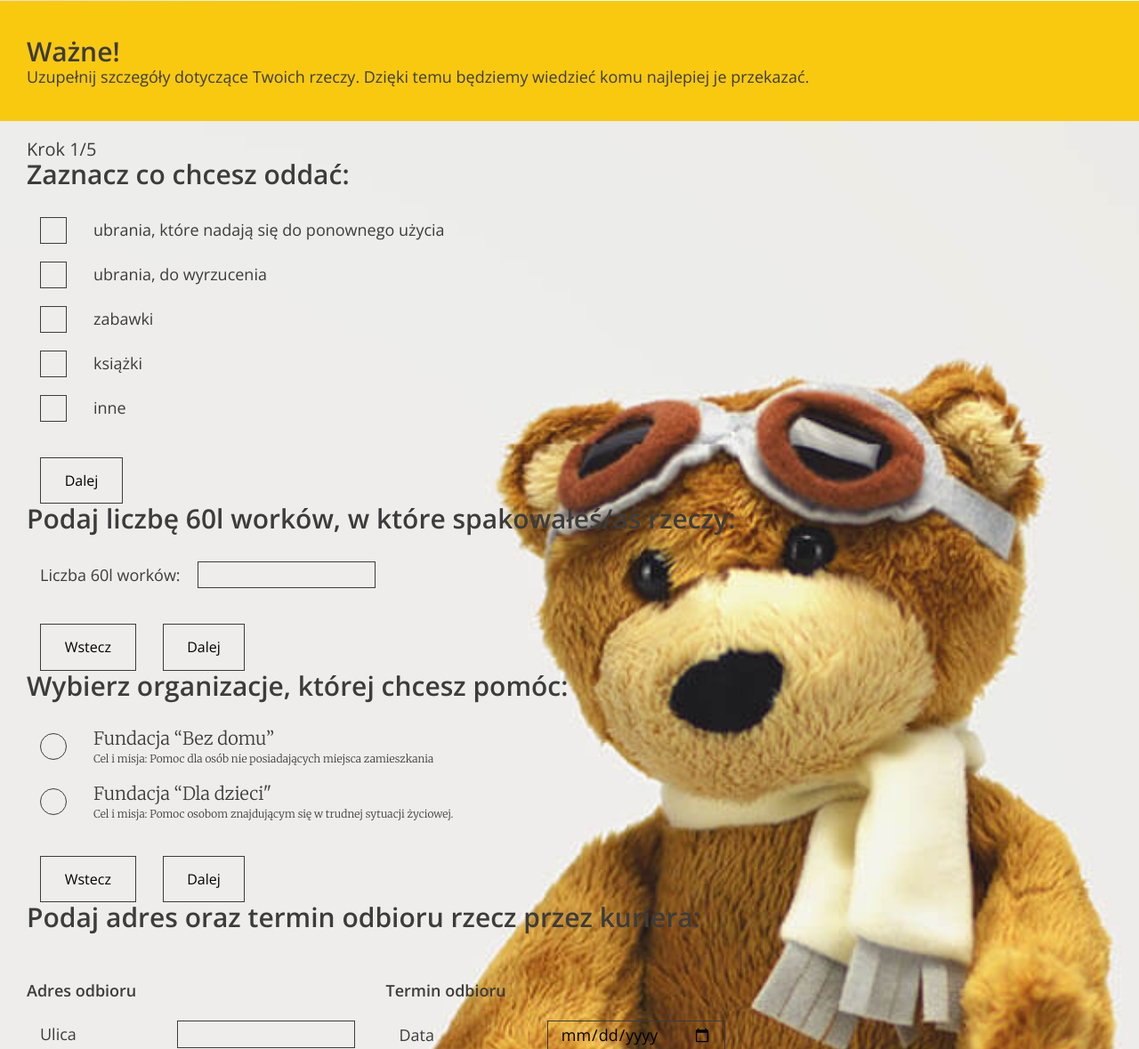
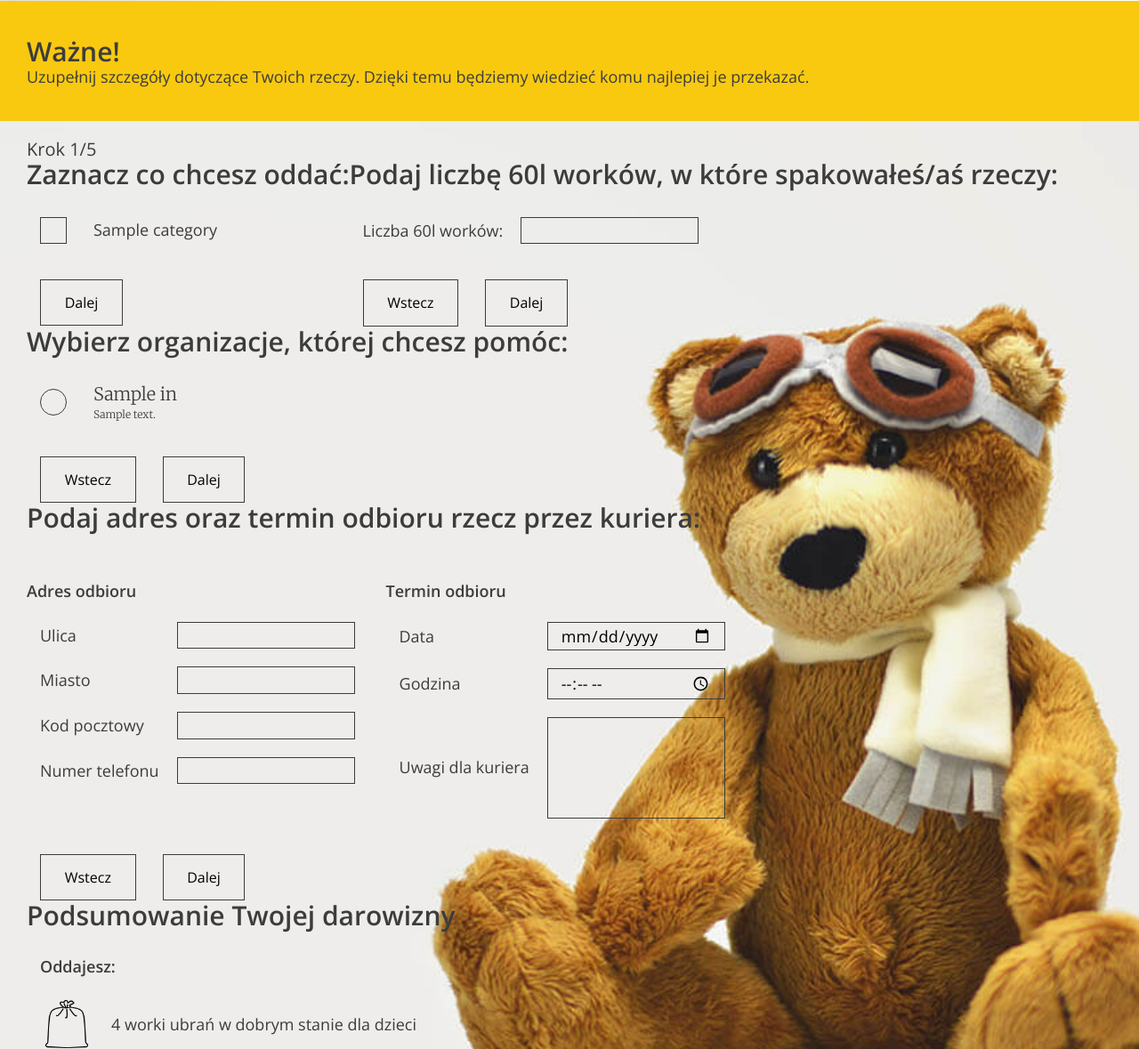
Before and after one commit to devtraining84/Donations-for-the-organizations, a Django app: template hfo2/main/templates/form.html in a window 1280 px wide. Shown: the part 1599-2778 px from the top of the page at 89% size. Run offline with Django 3.2, Linux system fonts and the light colour scheme; the template is opened without the code that fills it: most values are stand-ins (such as "Sample title", 1, 10 or a date in 2020); some libraries are stand-ins or nearby versions.

Commit message:
institutions are viewed in form

```diff
--- a/hfo2/main/templates/form.html
+++ b/hfo2/main/templates/form.html
@@ -63,55 +63,22 @@
           <div data-step="1" class="active">
             <h3>Zaznacz co chcesz oddać:</h3>
 
+            {% for category in categories %}
             <div class="form-group form-group--checkbox">
               <label>
                 <input
                   type="checkbox"
-                  name="categories"
-                  value="clothes-to-use"
+                  name= {{ category.id }}
+                  value= {{ category.id }}
                 />
                 <span class="checkbox"></span>
-                <span class="description"
-                  >ubrania, które nadają się do ponownego użycia</span
-                >
+                <span class="description">{{ category.name}}  </span>
+
               </label>
             </div>
+              {% endfor %}
 
-            <div class="form-group form-group--checkbox">
-              <label>
-                <input
-                  type="checkbox"
-                  name="categories"
-                  value="clothes-useless"
-                />
-                <span class="checkbox"></span>
-                <span class="description">ubrania, do wyrzucenia</span>
-              </label>
-            </div>
 
-            <div class="form-group form-group--checkbox">
-              <label>
-                <input type="checkbox" name="categories" value="toys" />
-                <span class="checkbox"></span>
-                <span class="description">zabawki</span>
-              </label>
-            </div>
-
-            <div class="form-group form-group--checkbox">
-              <label>
-                <input type="checkbox" name="categories" value="books" />
-                <span class="checkbox"></span>
-                <span class="description">książki</span>
-              </label>
-            </div>
-
-            <div class="form-group form-group--checkbox">
-              <label>
-                <input type="checkbox" name="categories" value="other" />
-                <span class="checkbox"></span>
-                <span class="description">inne</span>
-              </label>
-            </div>
 <!--  class to button in order to steps of form "next-step" -->
             <div class="form-group form-group--buttons">
               <button type="button" class="btn rest_api_exe">Dalej</button>
@@ -137,37 +104,24 @@
 
 
 
-          <!-- STEP 4 -->
+          <!-- STEP 3 -->
           <div data-step="1">
             <h3>Wybierz organizacje, której chcesz pomóc:</h3>
-
+              {% for ins in institutions %}
             <div class="form-group form-group--checkbox">
               <label>
                 <input type="radio" name="organization" value="old" />
                 <span class="checkbox radio"></span>
                 <span class="description">
-                  <div class="title">Fundacja “Bez domu”</div>
+                  <div class="title">{{ ins.name }}</div>
                   <div class="subtitle">
-                    Cel i misja: Pomoc dla osób nie posiadających miejsca
-                    zamieszkania
+                   {{ ins.description }}
                   </div>
                 </span>
               </label>
             </div>
+              {% endfor %}
 
-            <div class="form-group form-group--checkbox">
-              <label>
-                <input type="radio" name="organization" value="old" />
-                <span class="checkbox radio"></span>
-                <span class="description">
-                  <div class="title">Fundacja “Dla dzieci"</div>
-                  <div class="subtitle">
-                    Cel i misja: Pomoc osobom znajdującym się w trudnej sytuacji
-                    życiowej.
-                  </div>
-                </span>
-              </label>
-            </div>
 
             <div class="form-group form-group--buttons">
               <button type="button" class="btn prev-step">Wstecz</button>
@@ -175,7 +129,7 @@
             </div>
           </div>
 
-          <!-- STEP 5 -->
+          <!-- STEP 4 -->
           <div data-step="1">
             <h3>Podaj adres oraz termin odbioru rzecz przez kuriera:</h3>
 
@@ -227,7 +181,7 @@
             </div>
           </div>
 
-          <!-- STEP 6 -->
+          <!-- STEP 5 -->
           <div data-step="1">
             <h3>Podsumowanie Twojej darowizny</h3>
 
```
Also changed, not shown: hfo2/main/templates/add_donation_view.html (+5 -5 lines), hfo2/main/views.py (+12 -19 lines).
